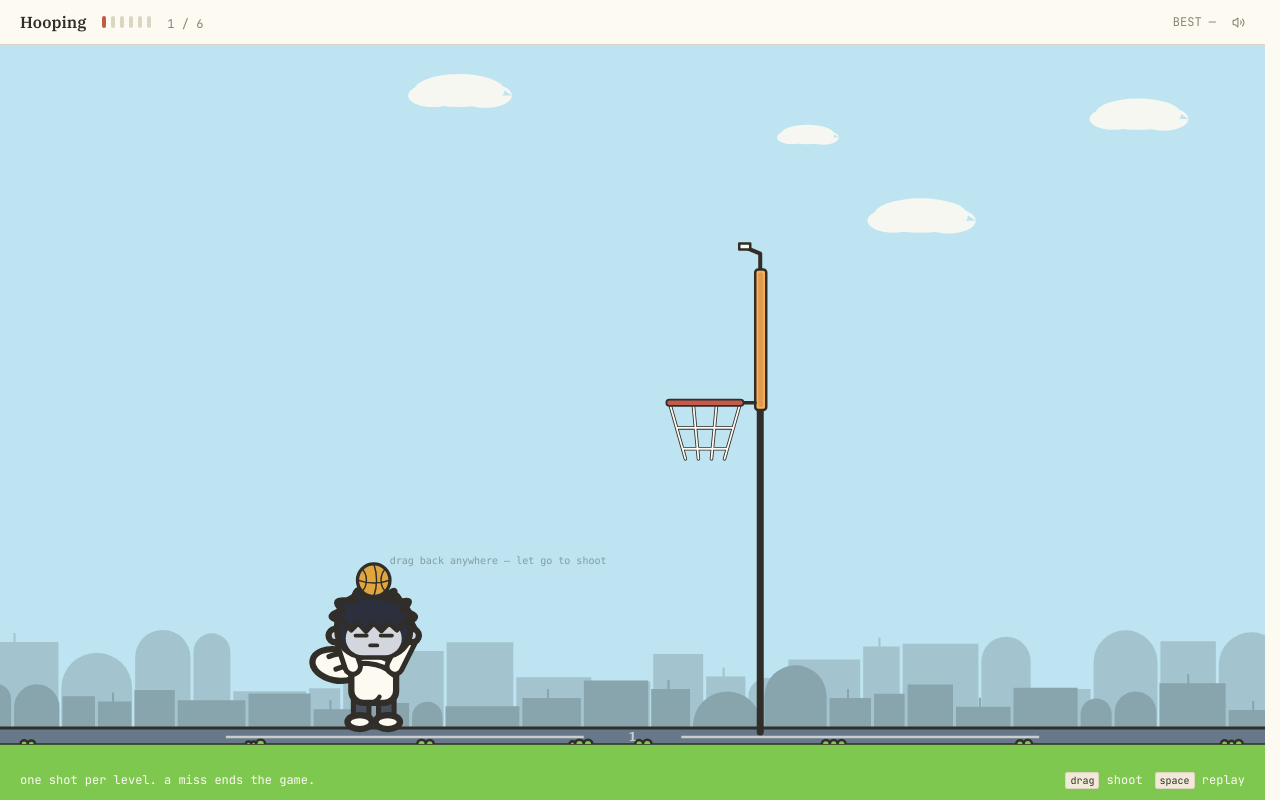
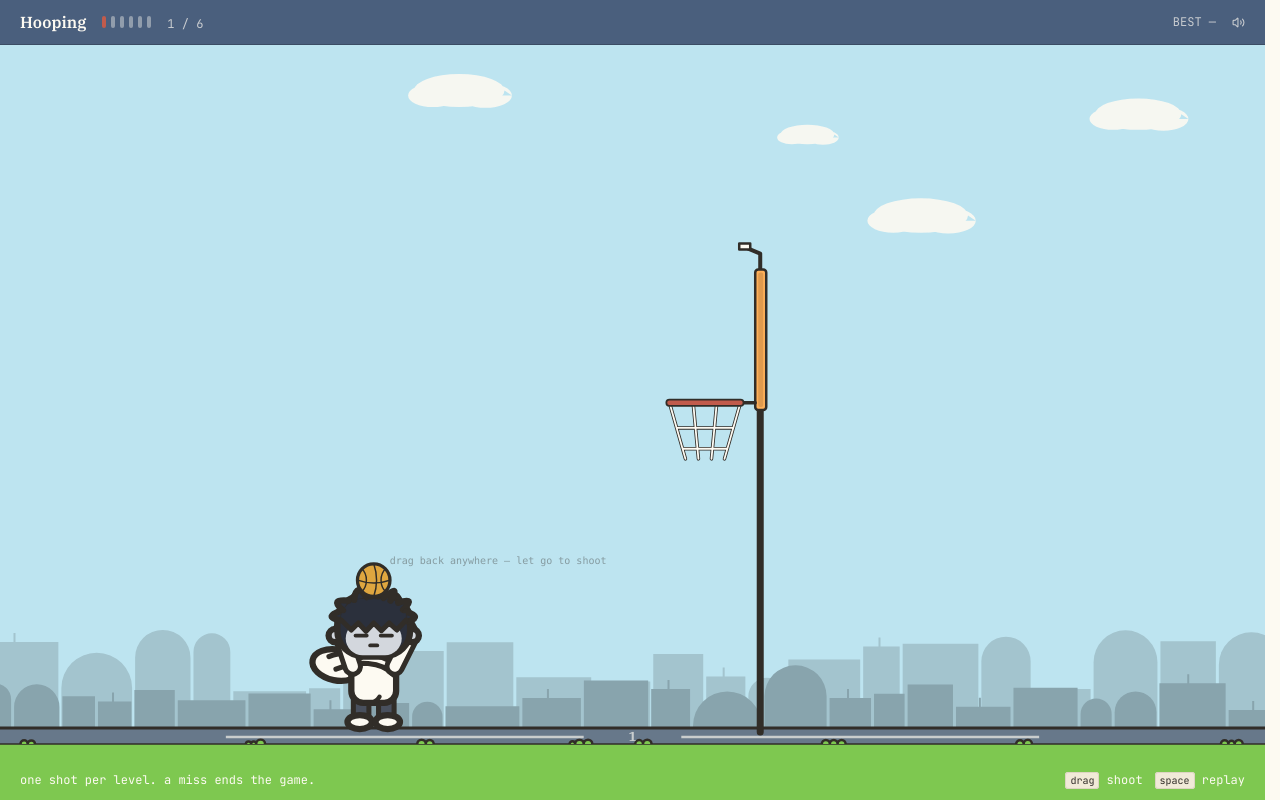
Before and after one commit to douvy/hooping, a Next.js app: page / in a window 1280 px wide. Built offline with nearby package versions, Linux system fonts and the light colour scheme.

Commit message:
ui: slate blue header
Co-Authored-By: Claude Fable 5 <noreply@anthropic.com>

```diff
--- a/app/globals.css
+++ b/app/globals.css
@@ -18,7 +18,6 @@
   /* gold, pulled down so it reads as text on paper (THEME.gold family) */
   --warning: #cf8f0e;
   --muted: #8a8377;
-  --header-text: #312d28;
   --hover-bg: #ebe3ce;
 }
 
@@ -32,7 +31,6 @@
   --color-accent-negative: var(--accent-negative);
   --color-warning: var(--warning);
   --color-muted: var(--muted);
-  --color-header-text: var(--header-text);
   --color-hover-bg: var(--hover-bg);
 
   --font-sans: var(--font-inter);
--- a/components/Hoop.tsx
+++ b/components/Hoop.tsx
@@ -1624,10 +1624,14 @@ export function Hoop() {
 
   return (
     <div className="relative flex h-dvh flex-col">
-      {/* readout bar — the only chrome above the game */}
-      <div className="flex items-center justify-between border-b border-border px-4 py-2.5 sm:px-5">
+      {/* readout bar — the only chrome above the game: a deep slate blue,
+          darker than every sky */}
+      <div
+        className="flex items-center justify-between border-b px-4 py-2.5 sm:px-5"
+        style={{ backgroundColor: "#4a5f7d", borderColor: darken("#4a5f7d", 0.8) }}
+      >
         <div className="flex items-baseline gap-4">
-          <h1 className="font-display text-base font-semibold text-header-text">Hooping</h1>
+          <h1 className="font-display text-base font-semibold text-[#fdfaf2]">Hooping</h1>
           {/* the ladder — made levels in ink, the live one in ball orange */}
           <span className="flex items-center gap-[5px]" aria-hidden>
             {LEVELS.map((l, i) => {
@@ -1637,21 +1641,21 @@ export function Hoop() {
                 <span
                   key={l.id}
                   className={`h-3 w-1 rounded-full ${
-                    made ? "bg-accent" : current ? "bg-accent-negative" : "bg-border"
+                    made ? "bg-accent" : current ? "bg-accent-negative" : "bg-[#fdfaf2]/40"
                   }`}
                 />
               );
             })}
           </span>
-          <span className="font-mono text-xs text-muted max-sm:hidden">
+          <span className="font-mono text-xs text-[#fdfaf2]/70 max-sm:hidden">
             {levelIdx + 1} / {LEVELS.length}
           </span>
         </div>
-        <div className="flex items-center gap-4 font-mono text-xs text-muted">
+        <div className="flex items-center gap-4 font-mono text-xs text-[#fdfaf2]/70">
           <span>BEST {bestDepth > 0 ? `${bestDepth}/${LEVELS.length}` : "—"}</span>
           <button
             onClick={toggleSound}
-            className="flex items-center hover:text-foreground"
+            className="flex items-center hover:text-[#fdfaf2]"
             aria-pressed={sndOn}
             aria-label="sound"
           >
```
